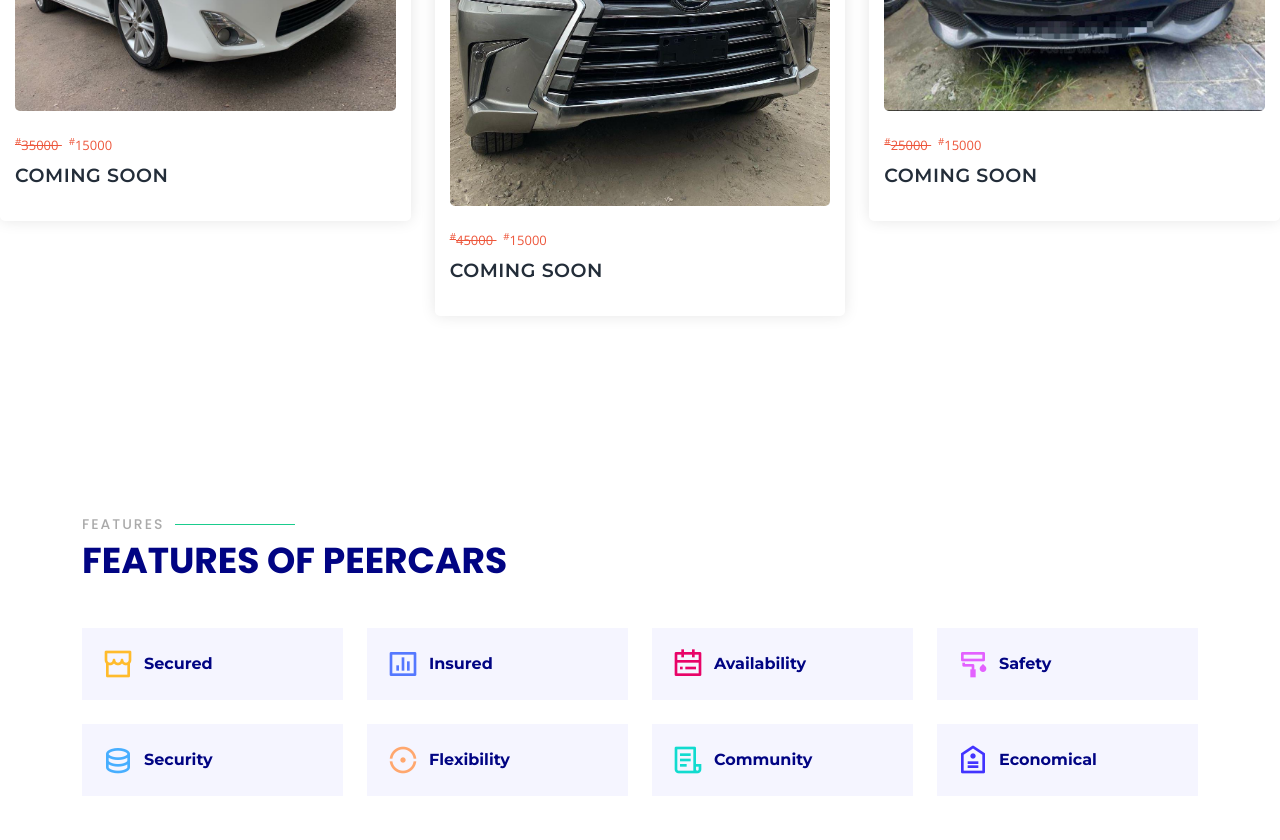
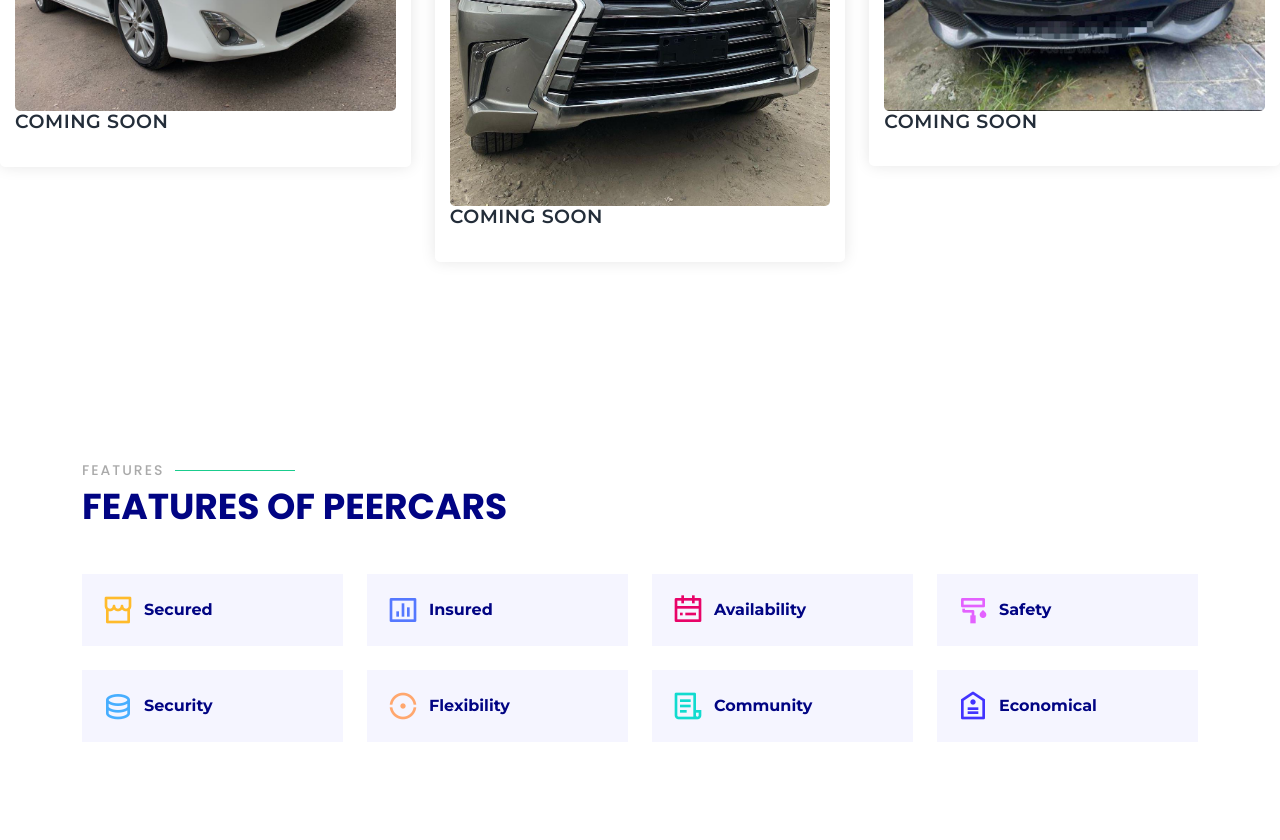
Before and after one commit to thewebguyy/peercarss, a plain HTML site: page index.html in a window 1280 px wide. Shown: the part 1680-2520 px from the top of the page. Drawn offline with nearby package versions, Linux system fonts and the light colour scheme.

Commit message:
Update index.html

```diff
--- a/index.html
+++ b/index.html
@@ -149,9 +149,7 @@
                             <img src="assets/img/gallery/gallery-1.jpeg" alt="">
                         </div>
                         <div class="down-content">
-                            <span>
-                                <del><sup>#</sup>35000 </del> &nbsp; <sup>#</sup>15000
-                            </span>
+
 
                           <h4>COMING SOON</h4>
                         </div>
@@ -163,9 +161,6 @@
                             <img src="assets/img/gallery/gallery-2.jpeg" alt="">
                         </div>
                         <div class="down-content">
-                            <span>
-                                <del><sup>#</sup>45000 </del> &nbsp; <sup>#</sup>15000
-                            </span>
 
                             <h4>COMING SOON</h4>
 
@@ -178,9 +173,6 @@
                             <img src="assets/img/gallery/gallery-3.jpeg" alt="">
                         </div>
                         <div class="down-content">
-                            <span>
-                                <del><sup>#</sup>25000 </del> &nbsp; <sup>#</sup>15000
-                            </span>
 
                             <h4>COMING SOON</h4>
 
```
